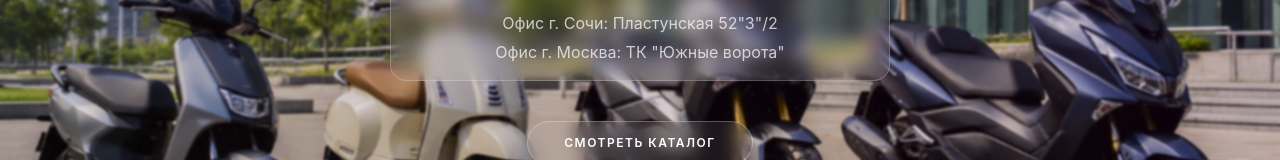
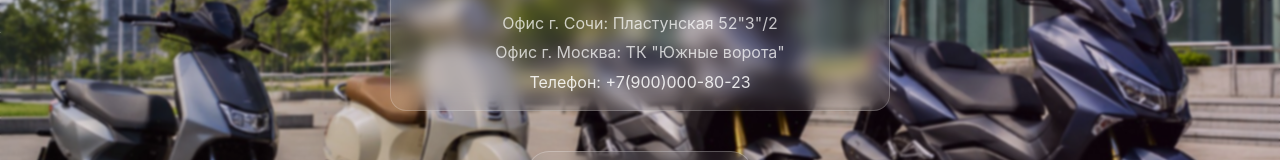
Before and after one commit to galaxymotosochi-creator/ouda, a React (Vite) app: page / in a window 1280 px wide. Shown: the part 354-514 px from the top of the page. Built offline with nearby package versions, Linux system fonts and the light colour scheme; no server answers.

Commit message:
Hero: добавлен телефон в стеклянную плашку

```diff
--- a/src/i18n.jsx
+++ b/src/i18n.jsx
@@ -13,6 +13,7 @@ const translations = {
     heroGlass: 'Скутера оптом и в розницу напрямую от завода-изготовителя. Склад в Москве. Доставка по всей России.',
     officeSochi: 'Офис г. Сочи: Пластунская 52"З"/2',
     officeMoscow: 'Офис г. Москва: ТК "Южные ворота"',
+    heroPhone: 'Телефон: +7(900)000-80-23',
     // Catalog
     catalogTitle: 'Каталог',
     addToCart: 'В корзину',
@@ -174,6 +175,7 @@ const translations = {
     heroGlass: '批发和零售踏板车，直接从制造商工厂。莫斯科仓库。全俄配送。',
     officeSochi: '索契办公室: Plastunskaya 52"З"/2',
     officeMoscow: '莫斯科办公室: ТК "南门"',
+    heroPhone: '电话: +7(900)000-80-23',
     catalogTitle: '产品目录',
     addToCart: '加入购物车',
     inCart: '✓ 已在购物车',
--- a/src/pages/Catalog.jsx
+++ b/src/pages/Catalog.jsx
@@ -163,6 +163,7 @@ export default function Catalog() {
             <p>{t('heroGlass')}</p>
             <p className="hero-offices">{t('officeSochi')}</p>
             <p className="hero-offices">{t('officeMoscow')}</p>
+            <p className="hero-phone">{t('heroPhone')}</p>
           </div>
           <a href="#catalog" className="hero-btn">{t('heroBtn')}</a>
           <div className="hero-contacts">
--- a/src/styles/global.css
+++ b/src/styles/global.css
@@ -921,6 +921,7 @@ img { max-width: 100%; display: block; }
 .hero-desc-glass p { margin-bottom: 4px; }
 .hero-desc-glass p:last-child { margin-bottom: 0; }
 .hero-offices { font-size: 13px; opacity: 0.85; }
+.hero-phone { font-size: 14px; margin-top: 6px; font-weight: 500; }
 .stock-chip-chameleon { background: linear-gradient(135deg, #8b5cf6, #6366f1, #3b82f6) !important; }
 .admin-section { background: var(--bg-card); border-radius: var(--radius); box-shadow: var(--shadow); border: 1px solid var(--border); padding: 24px; margin-bottom: 24px; }
 
```
